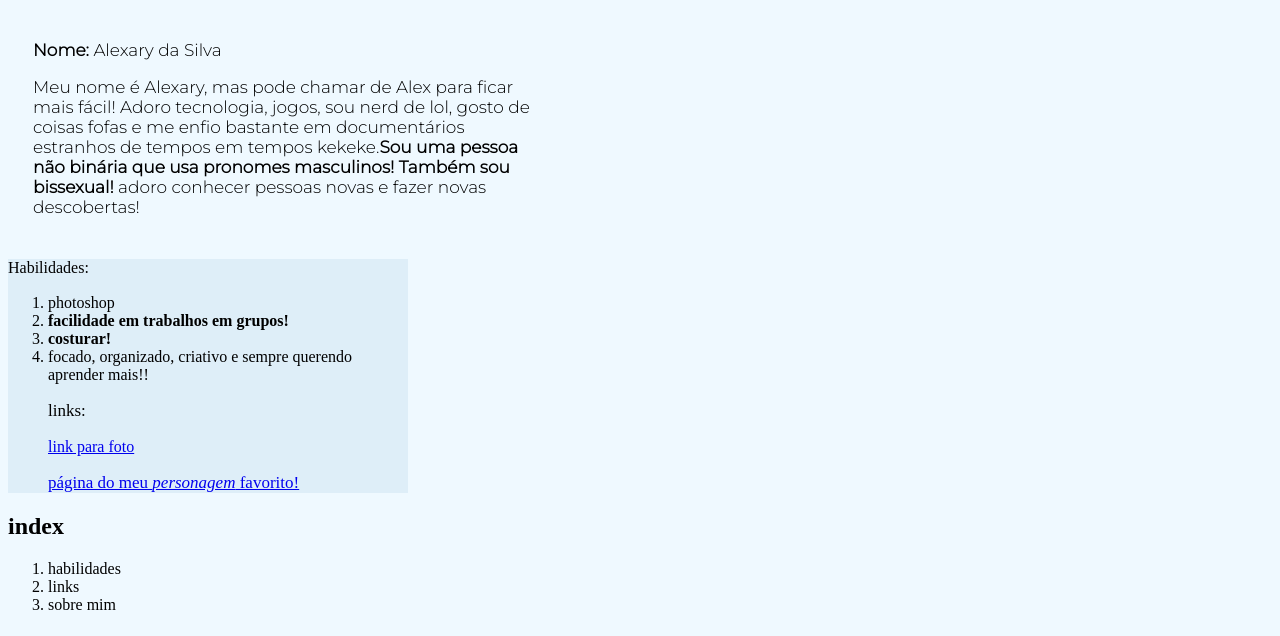
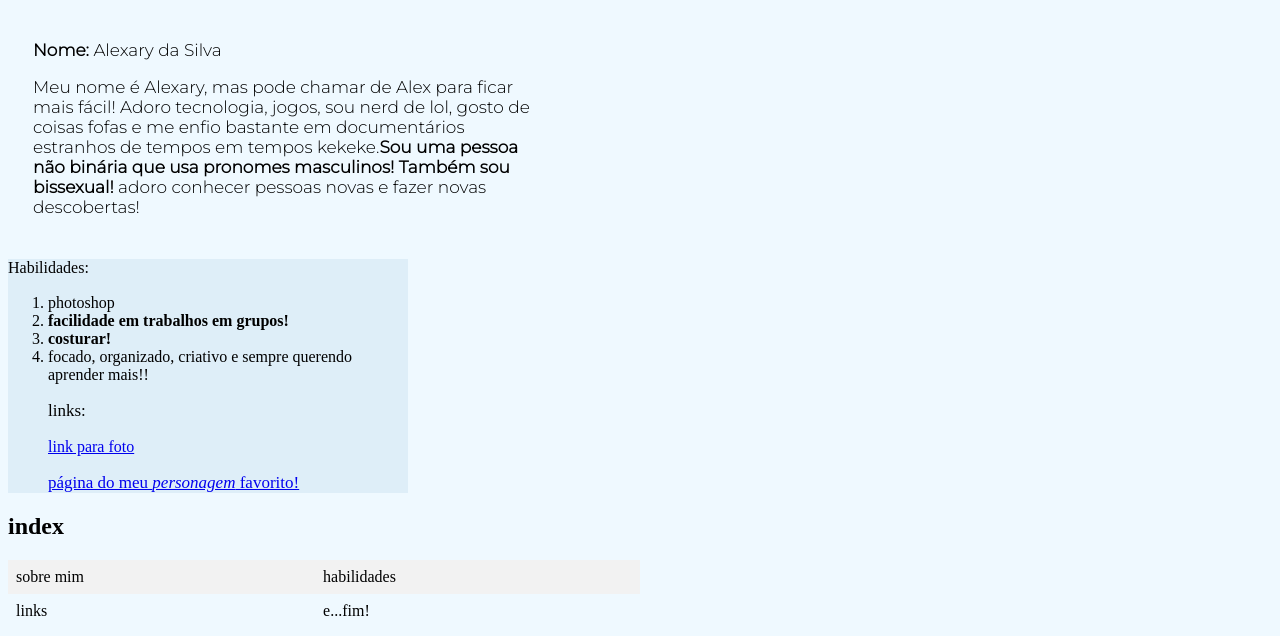
Before and after one commit to alexarys/alexarys.github.io, a plain HTML site: page index.html in a window 1280 px wide. Shown: the part 255-891 px from the top of the page. Drawn offline with Linux system fonts and the light colour scheme.

Commit message:
alterações maneiras

```diff
--- a/index.html
+++ b/index.html
@@ -21,14 +21,30 @@
             color: rgb(190, 178, 237);
         }
 
-        </style>
+table {
+  border-collapse: collapse;
+  width: 50%;
+}
+
+th, td {
+  text-align: left;
+  padding: 8px;
+}
+
+tr:nth-child(even){background-color: #f2f2f2}
+tr:hover {background-color: coral;}
+th {
+  background-color: #04AA6D;
+  color: white;
+}
+</style>
 </head>
 <body>
 
         <img src="https://cdn.discordapp.com/attachments/1029181738041225289/1042550869440331808/IMG_20221108_102715_043.jpg" alt="foto de uma pessoa usando jaqueta branca e vermelha com cabelos castanhos" width=200">
         <div class="imagem-texto">
         <td> Sobre mim!</td>
-<hr>
+<hr width="500px" align="left">
 
     </div>
 <div class="paragrafos">
@@ -52,11 +68,17 @@ Também sou bissexual!</strong> adoro conhecer pessoas novas e fazer novas desco
     </ol>
 
     <h2>index</h2>
-    <ol>
-        <li>habilidades</li>
-        <li>links</li>
-        <li>sobre mim</li>
-    </ol>
+    <table>
+        <tr>
+        <tr>
+          <td>sobre mim</td>
+          <td>habilidades</tr>
+        </tr>
+        <tr>
+          <td>links</td>
+          <td>e...fim!</td>
+        </tr>
+      </table>
 
 </body>
 </html>
```
